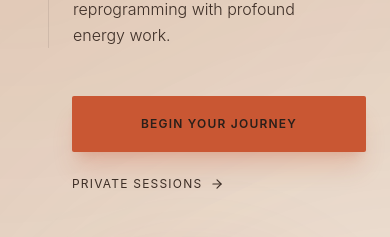
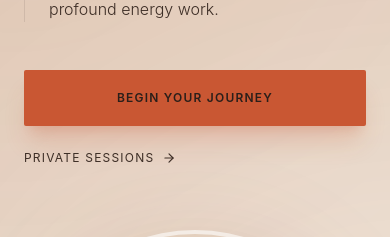
Before and after one commit to TheMarshall7/InnerAlchemy, a React (Vite) app: page / in a window 390 px wide. Shown: the part 522-759 px from the top of the page. Built offline with nearby package versions, Linux system fonts and the light colour scheme.

Commit message:
Fix hero image horizontal centering on mobile

```diff
--- a/src/pages/Home.jsx
+++ b/src/pages/Home.jsx
@@ -36,7 +36,7 @@ const Home = () => {
           <motion.div initial="hidden" animate="visible" variants={{
             hidden: { opacity: 0 },
             visible: { opacity: 1, transition: { staggerChildren: 0.2 } }
-          }} className="md:col-span-6 lg:col-span-7 pt-20 md:pt-16 pl-6 md:pl-24 z-20">
+          }} className="md:col-span-6 lg:col-span-7 pt-20 md:pt-16 md:pl-24 z-20">
             <motion.div variants={fadeUp} className="flex items-center gap-4 mb-8">
               <div className="h-px w-12 bg-terracotta/40"></div>
               <span className="text-ochre tracking-[0.25em] text-[8px] md:text-[10px] uppercase font-semibold">Eternal Source Academy</span>
@@ -48,11 +48,11 @@ const Home = () => {
               <span className="block text-5xl md:text-7xl lg:text-8xl font-light pl-8 md:pl-24 -mt-2 md:-mt-8">Alchemy.</span>
             </motion.h1>
 
-            <motion.p variants={fadeUp} className="text-earth text-base md:text-xl font-light leading-relaxed max-w-md mt-10 md:mt-16 pl-6 border-l w-[calc(100%-1.5rem)] border-deepbrown/10">
+            <motion.p variants={fadeUp} className="text-earth text-base md:text-xl font-light leading-relaxed max-w-md mt-10 md:mt-16 border-l w-[calc(100%-1.5rem)] border-deepbrown/10 pl-6">
               A sanctuary for those who are ready to heal, evolve, and remember. Bridging subconscious reprogramming with profound energy work.
             </motion.p>
 
-            <motion.div variants={fadeUp} className="mt-12 flex flex-col sm:flex-row items-start sm:items-center gap-6 sm:gap-10 pl-6">
+            <motion.div variants={fadeUp} className="mt-12 flex flex-col sm:flex-row items-start sm:items-center gap-6 sm:gap-10">
               <Link to="/program" className="btn-primary w-full sm:w-auto text-center">Begin Your Journey</Link>
               <Link to="/services" className="text-xs flex items-center gap-2 tracking-widest uppercase text-earth hover:text-terracotta transition-colors group">
                 Private Sessions <ArrowRight size={14} className="group-hover:translate-x-1 transition-transform" />
@@ -63,7 +63,7 @@ const Home = () => {
           {/* Right side: Arched window with image */}
           <motion.div
             transition={{ duration: 1.8, ease: [0.16, 1, 0.3, 1] }}
-            className="md:col-span-6 lg:col-span-5 h-[65vh] md:h-[85vh] w-full relative mt-16 md:mt-0 pt-0 md:pt-12 pr-6 md:pr-24 group"
+            className="md:col-span-6 lg:col-span-5 h-[65vh] md:h-[85vh] w-full relative mt-16 md:mt-0 pt-0 md:pt-12 md:pr-24 group"
           >
             {/* Multi-layered Arch Frame for Depth */}
             <div className="absolute -inset-4 bg-terracotta/5 rounded-t-[220px] blur-2xl -z-10 group-hover:bg-terracotta/10 transition-all duration-1000"></div>
```
